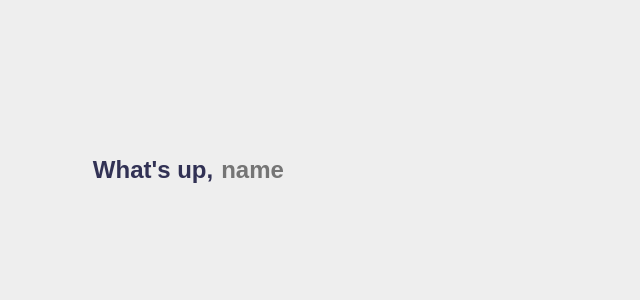
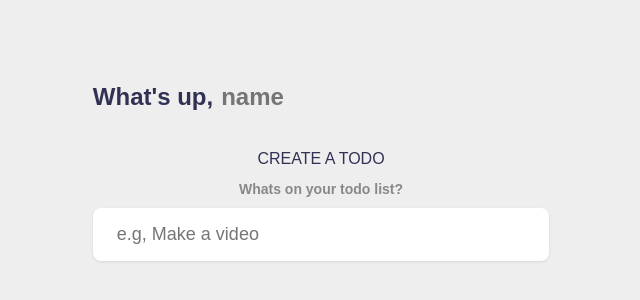
Before and after one commit to lgonzalez-3420/todo-app, a Vue app: page / in a window 1280 px wide. Shown: the part 230-530 px from the top of the page, without its empty margins (319-959 px from the left). Built offline with nearby package versions, Linux system fonts and the light colour scheme.

Commit message:
todo list is partially working

```diff
--- a/src/App.vue
+++ b/src/App.vue
@@ -1,6 +1,23 @@
 <script setup>
 import {ref} from 'vue'
+const todos = ref([])
 const name = ref('')
+const input_content = ref('')
+
+const addTodo = () => {
+  if(input_content.value.trim() === '') {
+    return
+  }
+
+  todos.value.push({
+    content: input_content.value,
+  })
+
+  input_content.value = ''
+  //console.log(todos)
+
+}
+
 </script>
 
 <template>
@@ -13,7 +30,12 @@ const name = ref('')
     </section>
 
     <section class="create-todo">
-
+      <h3>CREATE A TODO</h3>
+      <form @submit.prevent="addTodo">
+        <h4>Whats on your todo list?</h4>
+        <input type="text" placeholder="e.g, Make a video" v-model="input_content" />
+        <!-- {{ input_content }} -->
+      </form>
     </section>
 
     <section class="todo-list">
```
